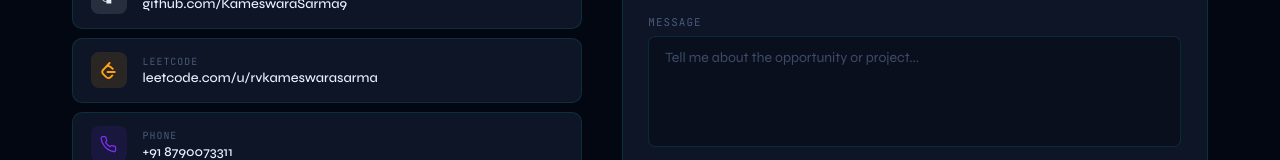
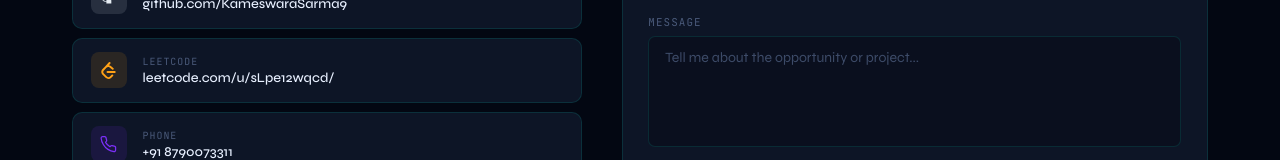
Before and after one commit to KameswaraSarma9/PortFolio-Dev, a React (Vite) app: page / in a window 1280 px wide. Shown: the part 6157-6317 px from the top of the page. Built offline with nearby package versions, Linux system fonts and the light colour scheme.

Commit message:
Changed Leetcode Profile

```diff
--- a/src/components/Contact.jsx
+++ b/src/components/Contact.jsx
@@ -54,7 +54,7 @@ const contactLinks = [
   },
   {
     label: 'LeetCode',
-    value: 'leetcode.com/u/rvkameswarasarma',
+    value: 'leetcode.com/u/sLpe12wqcd/',
     href: 'https://leetcode.com/u/sLpe12wqcd/',
     external: true,
     icon: (
```
